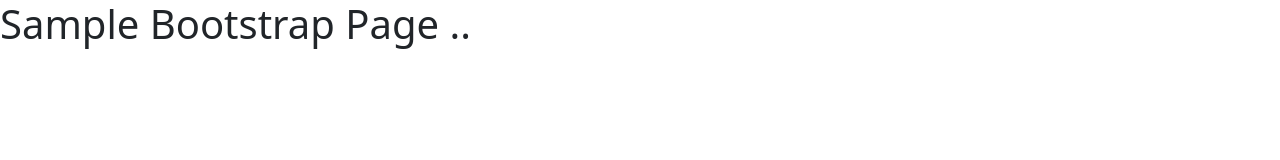
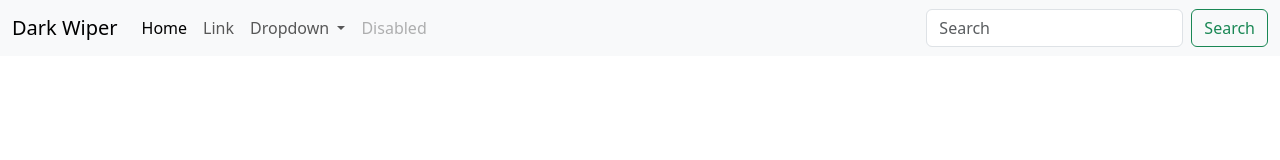
Before and after one commit to DarkWiper/darkwiper.github.io, a plain HTML site: page index.html in a window 1280 px wide. Drawn offline with nearby package versions, Linux system fonts and the light colour scheme.

Commit message:
navbar added

```diff
--- a/index.html
+++ b/index.html
@@ -7,7 +7,42 @@
     <link href="https://cdn.jsdelivr.net/npm/bootstrap@5.3.8/dist/css/bootstrap.min.css" rel="stylesheet" integrity="sha384-sRIl4kxILFvY47J16cr9ZwB07vP4J8+LH7qKQnuqkuIAvNWLzeN8tE5YBujZqJLB" crossorigin="anonymous">
   </head>
   <body>
-    <h1>Sample Bootstrap Page ..</h1>
+<nav class="navbar navbar-expand-lg navbar-light bg-light">
+  <div class="container-fluid">
+    <a class="navbar-brand" href="#">Dark Wiper</a>
+    <button class="navbar-toggler" type="button" data-bs-toggle="collapse" data-bs-target="#navbarSupportedContent" aria-controls="navbarSupportedContent" aria-expanded="false" aria-label="Toggle navigation">
+      <span class="navbar-toggler-icon"></span>
+    </button>
+    <div class="collapse navbar-collapse" id="navbarSupportedContent">
+      <ul class="navbar-nav me-auto mb-2 mb-lg-0">
+        <li class="nav-item">
+          <a class="nav-link active" aria-current="page" href="#">Home</a>
+        </li>
+        <li class="nav-item">
+          <a class="nav-link" href="#">Link</a>
+        </li>
+        <li class="nav-item dropdown">
+          <a class="nav-link dropdown-toggle" href="#" id="navbarDropdown" role="button" data-bs-toggle="dropdown" aria-expanded="false">
+            Dropdown
+          </a>
+          <ul class="dropdown-menu" aria-labelledby="navbarDropdown">
+            <li><a class="dropdown-item" href="#">Action</a></li>
+            <li><a class="dropdown-item" href="#">Another action</a></li>
+            <li><hr class="dropdown-divider"></li>
+            <li><a class="dropdown-item" href="#">Something else here</a></li>
+          </ul>
+        </li>
+        <li class="nav-item">
+          <a class="nav-link disabled" href="#" tabindex="-1" aria-disabled="true">Disabled</a>
+        </li>
+      </ul>
+      <form class="d-flex">
+        <input class="form-control me-2" type="search" placeholder="Search" aria-label="Search">
+        <button class="btn btn-outline-success" type="submit">Search</button>
+      </form>
+    </div>
+  </div>
+</nav>
     <script src="https://cdn.jsdelivr.net/npm/bootstrap@5.3.8/dist/js/bootstrap.bundle.min.js" integrity="sha384-FKyoEForCGlyvwx9Hj09JcYn3nv7wiPVlz7YYwJrWVcXK/BmnVDxM+D2scQbITxI" crossorigin="anonymous"></script>
   </body>
 </html>
```
